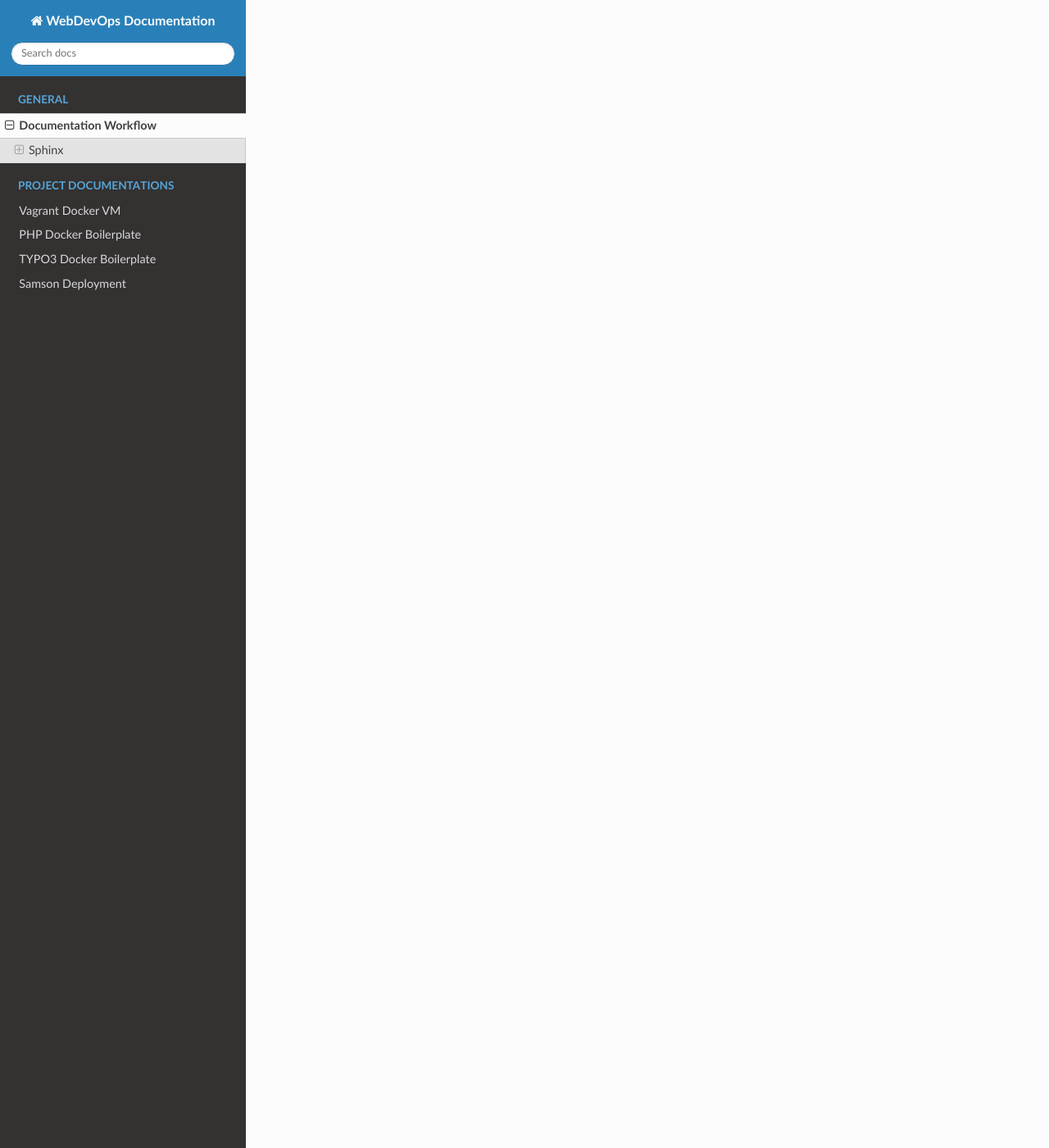
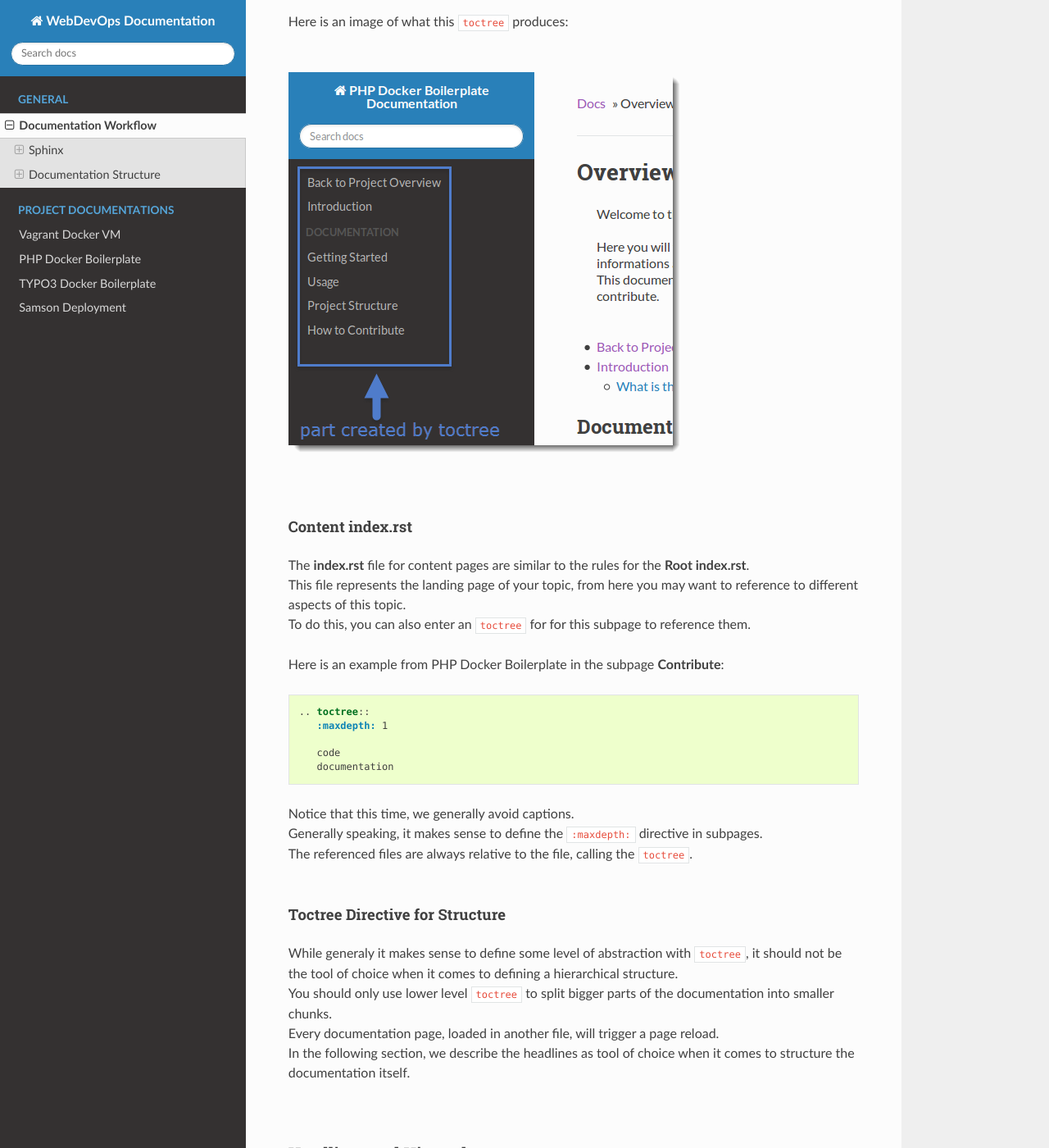
Before and after one commit to webdevops/WebDevOps_Documentation, a Sphinx documentation site: the page built from docs/content/documentationWorkflow.rst, in a window 1280 px wide and 1400 px high, scrolled down 4806 px. Shown: the whole window at 82% size. Built offline with Sphinx 7.4.7 and the Read the Docs theme 2.0.0, drawn with Linux system fonts in a browser that asks for light colours; some of the changed text lies outside the part shown.

Commit message:
Adds two illustrations to documentation workflow documentation and some more content.

```diff
--- a/docs/content/documentationWorkflow.rst
+++ b/docs/content/documentationWorkflow.rst
@@ -99,3 +99,146 @@
    sphinx-autobuild . ~/projects/php-docker-boilerplate-docs
 
 | You should now be able to access the Sphinx project locally by opening the index.html in ~/projects/php-docker-boilerplate-docs or the local server generated by sphinx-autobuild at **http://127.0.0.1:8000**.
+|
+|
+
+-----------------------
+Documentation Structure
+-----------------------
+
+To prevent chaos within our documents and to ensure Read the Docs is able to render our documents as expexted, we sustain some standards across our documentation files.
+
+File Structure
+==============
+
+Our file structure consists of the following rules:
+
+* Our documentation files for Read the Docs always reside in the project directory under the subdirectory ``documentation/docs``.
+* Each ``docs`` directory has to contain at least the following files: **conf.py, index.rst, make.bat, Makefile**
+* The file **index.rst** inside the documentation root must contain one or multiple ``toctree`` directives that contain a backlink to this documentation and a link to every menu documentation page, listed in the main menu.
+* Every documentation file must be inside a subdirectory ``docs/content``.
+* In case a documentation page consists of multiple pages, another subdirectory is added with the name of that section. Each section has one entry point, named **index.rst** which also contains a ``toctree`` directive referencing ech subpage.
+* Any resources are contained in a subdirectory ``docs/resources``. Each type of resource is placed inside another directory like ``docs/resources/images``.
+
+| These rules may seem complicated, but realy arent.
+| The following screenshot displays the structure with PHP Docker Boilerplate as example project:
+|
+
+.. image:: ../resources/images/documentation-filestructure.png
+
+|
+|
+
+index.rst Files
+===============
+
+| In our project documentations each file referencing other files, is called **index.rst**.
+| Each **index.rst** can contain some content, but it must contain a toctree declaration, referencing other documentation files.
+|
+| We distinguish between the **root index.rst** and **content index.rst** files.
+|
+
+Root index.rst
+--------------
+
+| The root **index.rst** resembles the **landing page** of the documentation.
+| It also contains the main toctree directive, which is used to build the left side navigation.
+| We have to make sure, that every other page is reachable by this root toctree.
+| It is also worth mentioning that only pages listed here will be displayed when nothing else is selected.
+|
+| The toctree directive can look like the following from php-docker-boilerplate:
+
+.. code-block:: rest
+
+   .. toctree::
+
+      Back to Project Overview <http://webdevops-documentation.readthedocs.org/en/latest/>
+      content/introduction
+
+   .. toctree::
+      :caption: Documentation
+
+      content/gettingStarted/index
+      content/usage/index
+      content/components/index
+      content/contribute/index
+
+| Notice that every part, after declaring the ``toctree`` directive has an intendation.
+| There also must be one empty line between the ``toctree`` definition and the listed items.
+| The ``:caption:`` declaration, allows us to define a headline for a set of toctree items.
+|
+| As you can see we can define multiple ``toctree`` directives.
+| We also want to contain a link **Back to Project Overview** to our main documentation.
+| Every documentation page references either a file directly or an index file in its responsible directoy.
+|
+| Here is an image of what this ``toctree`` produces:
+|
+
+.. image:: ../resources/images/main-toctree.png
+
+|
+
+Content index.rst
+-----------------
+
+| The **index.rst** file for content pages are similar to the rules for the **Root index.rst**.
+| This file represents the landing page of your topic, from here you may want to reference to different aspects of this topic.
+| To do this, you can also enter an ``toctree`` for for this subpage to reference them.
+|
+| Here is an example from PHP Docker Boilerplate in the subpage **Contribute**:
+
+.. code-block:: rest
+
+   .. toctree::
+      :maxdepth: 1
+
+      code
+      documentation
+
+| Notice that this time, we generally avoid captions.
+| Generally speaking, it makes sense to define the ``:maxdepth:`` directive in subpages.
+| The referenced files are always relative to the file, calling the ``toctree``.
+|
+
+Toctree Directive for Structure
+-------------------------------
+
+| While generaly it makes sense to define some level of abstraction with ``toctree``, it should not be the tool of choice when it comes to defining a hierarchical structure.
+| You should only use lower level ``toctree`` to split bigger parts of the documentation into smaller chunks.
+| Every documentation page, loaded in another file, will trigger a page reload.
+| In the following section, we describe the headlines as tool of choice when it comes to structure the documentation itself.
+|
+|
+
+Headlines and Hierarchy
+=======================
+
+| The way Sphinx works, it is very important to choose headlines to structure the Documentation.
+| Different headlines will be rendered as hierarchical structure into the menu.
+| This specific documentation page, for example consists of only one file and the menu to the left is generated by carefully choosing headlines.
+|
+| Headlines are defined by over and/or underlining the specific title.
+| Here a valid headline with the highest hierarchy:
+
+.. code-block:: rest
+
+   ===========
+   My Headline
+   ===========
+
+| This example has over and underline and their length must match the title.
+| Headlines must be defined verry specific, here is a list with their definition by hierarchy highest to lowest.
+| (`from sphinx documentation <http://www.sphinx-doc.org/en/stable/rest.html#sections>`_):
+|
+
+* `# with overline, for parts`
+* `* with overline, for chapters`
+* `=, for sections`
+* `-, for subsections`
+* `^, for subsubsections`
+* `", for paragraphs`
+
+| For the menu, the hierarchy is valid vor each document seperately.
+| This means, every document can (and most of the time shoul) start with the highest hierarchy of headlines.
+|
+|
```
Also changed, not shown: docs/resources/images/documentation-filestructure.png (added), docs/resources/images/main-toctree.png (added).
